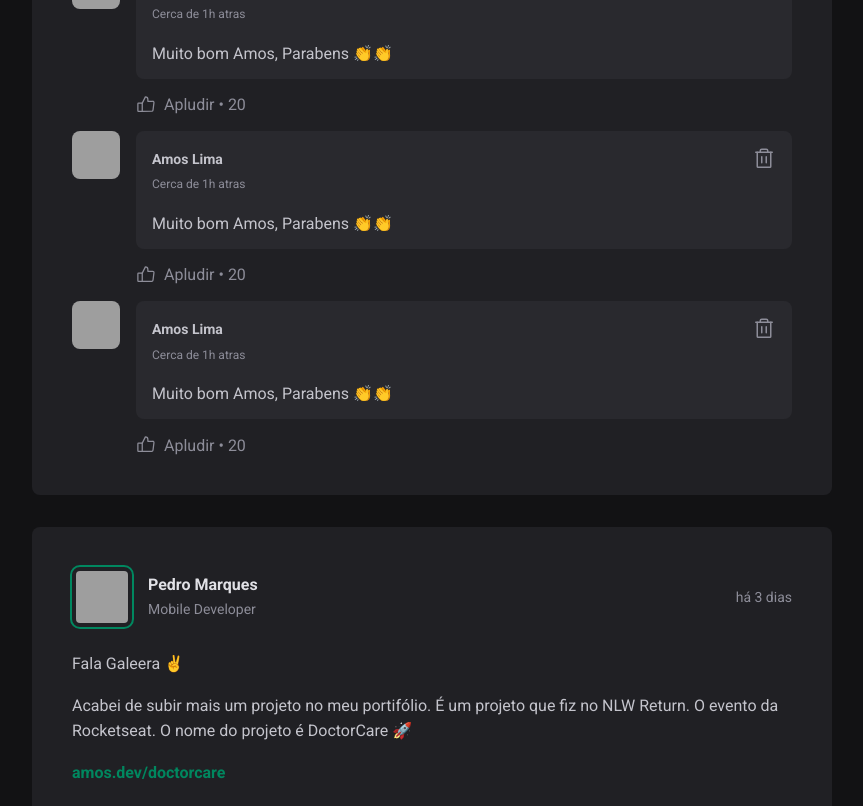
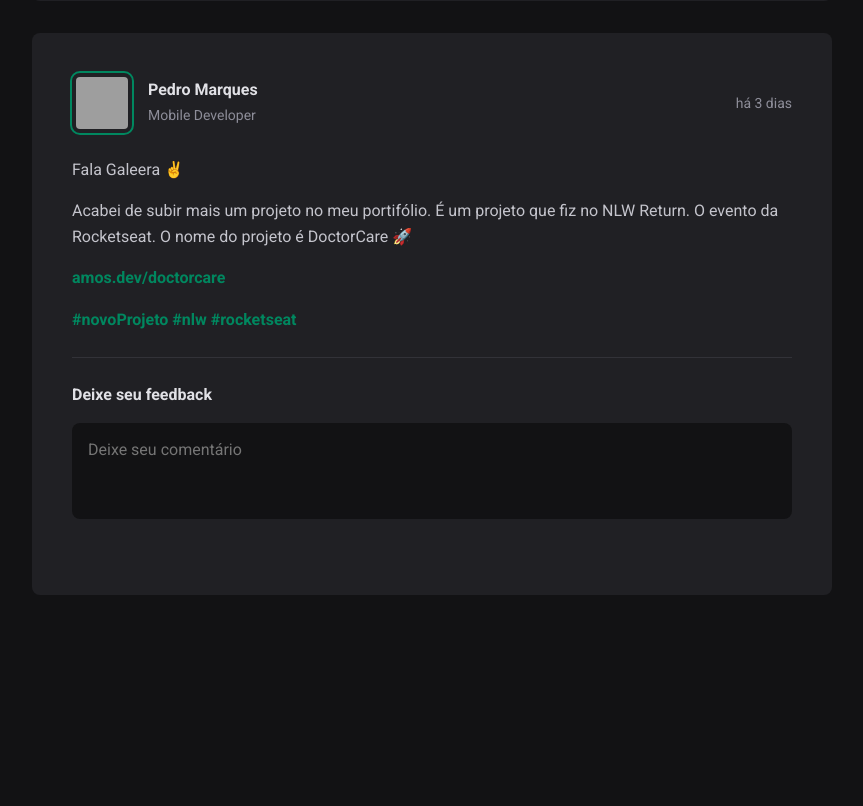
Before and after one commit to amslimaa/ignite-feed, a React (Vite) app: page / in a window 1280 px wide. Shown: the part 693-1499 px from the top of the page, without its empty margins (352-1215 px from the left). After the commit the page ends 1320 px from the top, so only its background shows below. Built offline with nearby package versions, Linux system fonts and the light colour scheme; grey boxes are pictures that could not be loaded.

Commit message:
add and remove comments

```diff
--- a/src/App.jsx
+++ b/src/App.jsx
@@ -46,6 +46,7 @@ export function App() {
         <main>
           {posts.map(post => (
             <Post
+              key={post.id}
               author={post.author}
               content={post.content}
               publishedAt={post.publishedAt}
--- a/src/components/Comment.jsx
+++ b/src/components/Comment.jsx
@@ -1,9 +1,20 @@
 
 import { ThumbsUp, Trash } from "phosphor-react";
+import { useState } from "react";
 import { Avatar } from "./Avatar";
 import styles from "./Comment.module.css";
 
-export function Comment() {
+export function Comment( { content, onDeleteComment } ) {
+  const [likeCount, setLikeCount] = useState(0);
+
+
+  function handleLikeComment(){
+    setLikeCount(likeCount + 1);
+  }
+
+  function handleDeleteComment() {
+    onDeleteComment(content)
+  }
   return (
     <div className={styles.comment}>
       <Avatar hasBorder={false} src="https://github.com/amslimaa.png" />
@@ -20,16 +31,16 @@ export function Comment() {
                 Cerca de 1h atras
               </time>
             </div>
-            <button title="Deletar comentario">
+            <button onClick={handleDeleteComment} title="Deletar comentario">
               <Trash size={24} />
             </button>
           </header>
-          <p>Muito bom Amos, Parabens 👏👏</p>
+          <p>{content}</p>
         </div>
         <footer>
           <button>
-            <ThumbsUp size={20} />
-            Apludir <span>20</span>
+            <ThumbsUp size={20} onClick={handleLikeComment} />
+            Apludir <span>{likeCount}</span>
           </button>
         </footer>
       </div>
--- a/src/components/Post.jsx
+++ b/src/components/Post.jsx
@@ -1,18 +1,40 @@
+import { useState } from 'react';
 
 import { format, formatDistanceToNow } from 'date-fns';
 
 import ptBR from 'date-fns/locale/pt-BR';
 
+
 import { Avatar } from './Avatar';
 import { Comment } from './Comment';
-import styles from './Post.module.css'
+
+import styles from './Post.module.css';
 
 export function Post({ author, content, publishedAt }) {
+
+  const [comments, setComments] = useState([]);
+
+  const [newCommentText, setNewCommentText] = useState('')
+
 
   const PublishedDateFormatted = format(publishedAt, "d 'de' LLLL 'às' HH:mm'h'", { locale: ptBR });
 
   const PublishedDateFromNow = formatDistanceToNow(publishedAt, { locale: ptBR, addSuffix: true });
 
+  function handleCommentChange() {
+    event.target.setCustomValidity('')
+    setNewCommentText(event.target.value);
+  }
+  function handleCreateNewComment() {
+    event.preventDefault();
+    setComments([...comments, newCommentText]);
+    setNewCommentText('');
+  }
+  function deleteComment(commentTodelete) {
+    setComments(comments.filter((comment) => comment !== commentTodelete));
+  }
+
+  const isNewCommentEmpity = newCommentText.length <=0;
   return (
     <article className={styles.post}>
       <header className={styles.header}>
@@ -24,16 +46,17 @@ export function Post({ author, content, publishedAt }) {
           </div>
         </div>
 
-        <time dateTime={publishedAt.toISOString()} title={PublishedDateFormatted} >{PublishedDateFromNow}</time>
+        <time dateTime={publishedAt.toISOString()} title={PublishedDateFormatted} >
+          {PublishedDateFromNow}
+        </time>
 
       </header>
       <div className={styles.content}>
-        {content.map(content => {
-          if (content.type === 'paragraph') {
-            return <p>{content.content}</p>
-          }
-          if (content.type === 'link') {
-            return <p><a href='#'>{content.content}</a></p>
+        {content.map(line => {
+          if (line.type === 'paragraph') {
+            return <p key={line.content}>{line.content}</p>
+          } else if (line.type === 'link') {
+            return <p key={line.content} ><a href='#'>{line.content}</a></p>
           }
         })}
         <p>
@@ -42,20 +65,24 @@ export function Post({ author, content, publishedAt }) {
           <a href="">#rocketseat</a>
         </p>
       </div>
-      <form className={styles.commentForm}>
+      <form onSubmit={handleCreateNewComment} className={styles.commentForm}>
         <strong>Deixe seu feedback</strong>
         <textarea
+          name="comment"
           placeholder='Deixe seu comentário'
+          onChange={handleCommentChange}
+          value={newCommentText}
+          onInvalid={event => event.target.setCustomValidity('O campo não pode ficar vazio')}
+          required
         />
         <footer>
-          <button type="submit">Publicar</button>
-
+          <button type="submit" disabled={isNewCommentEmpity} >Publicar</button>
         </footer>
       </form>
       <div className={styles.commentList}>
-        <Comment />
-        <Comment />
-        <Comment />
+        {comments.map(comment => (
+          <Comment key={comment} content={comment} onDeleteComment={deleteComment} />
+        ))}
       </div>
     </article>
   );
--- a/src/components/Post.module.css
+++ b/src/components/Post.module.css
@@ -111,10 +111,13 @@
 
 }
 
-.commentForm button[type=submit]:hover {
+.commentForm button[type=submit]:not(:disabled):hover {
     background-color: var(--green-300);
 }
-
+.commentForm button[type=submit]:disabled{
+    opacity: 0.7;
+    cursor: not-allowed;
+}
 .commentList {
     margin-top: 2rem;
 }
```
